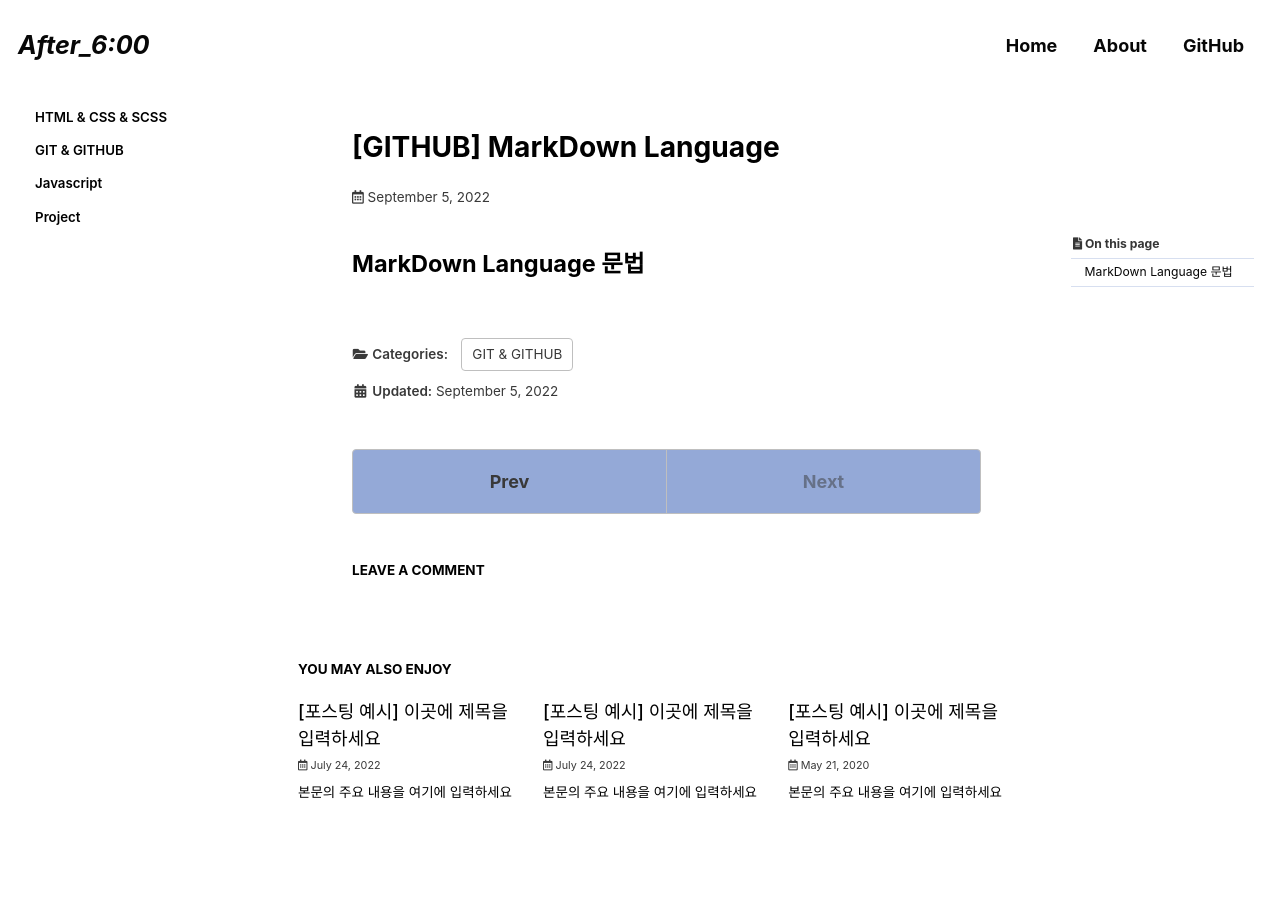
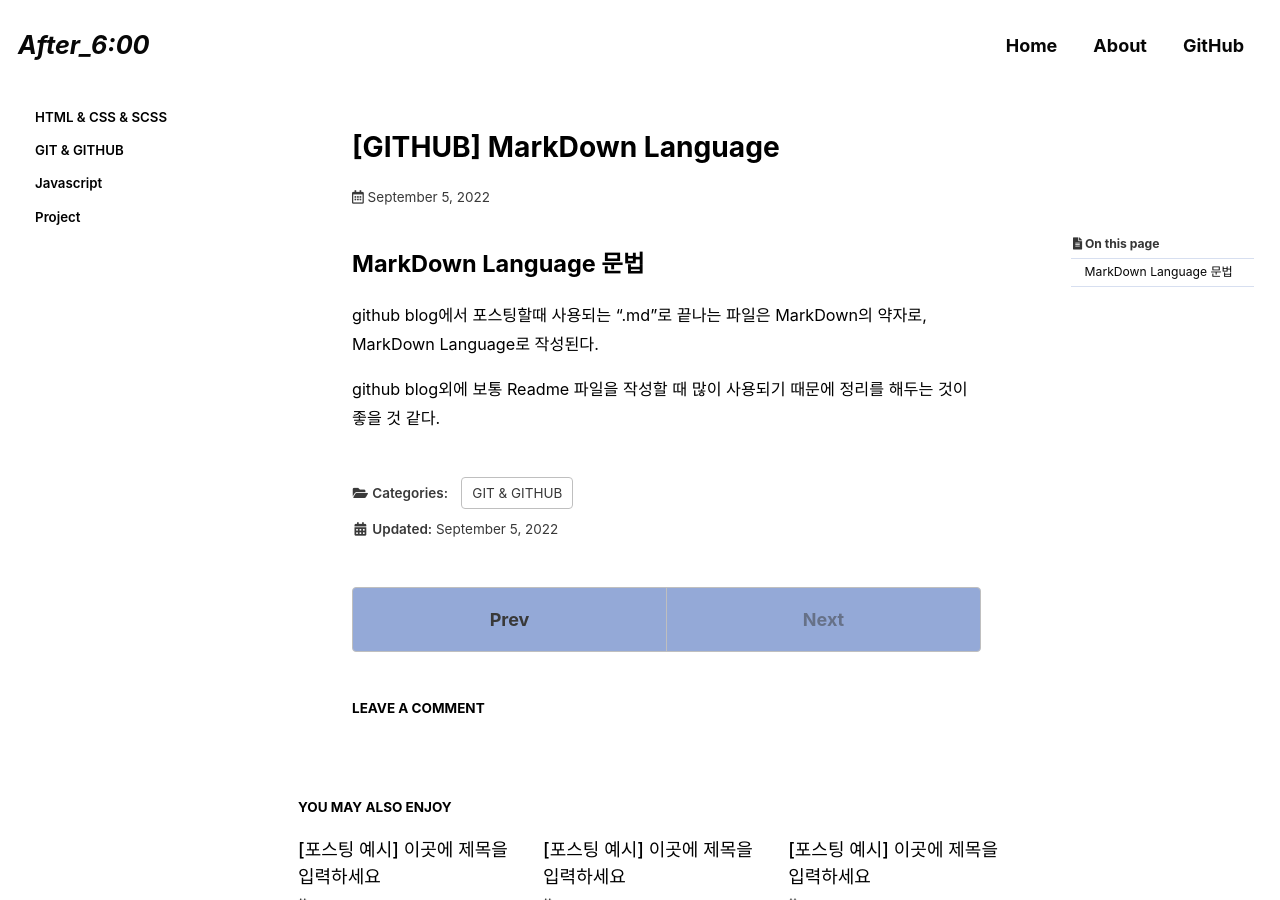
Before and after one commit to Chohyejin53/Chohyejin53.github.io, a Jekyll site: the page built from _posts/2022-09-05-categories-markdown_language.md, in a window 1280 px wide and 900 px high. Built offline with Jekyll 4.4.1, drawn with Linux system fonts in a browser that asks for light colours; cached includes are drawn as plain includes; some web fonts are replaced; comment, search, counter and statistics services are not loaded.

Commit message:
nav link modify

```diff
--- a/_posts/2022-09-05-categories-markdown_language.md
+++ b/_posts/2022-09-05-categories-markdown_language.md
@@ -7,7 +7,7 @@ categories:
 tags:
   - [github, markdown]
 
-permalink: /GIT & GITHUB/markdown_language/
+permalink: /GIT&GITHUB/markdown_language/
 
 toc: true
 toc_sticky: true
@@ -17,3 +17,8 @@ last_modified_at: 2022-09-05
 ---
 
 ##  MarkDown Language 문법
+
+github blog에서 포스팅할때 사용되는 ".md"로 끝나는 파일은
+MarkDown의 약자로, MarkDown Language로 작성된다.
+
+github blog외에 보통 Readme 파일을 작성할 때 많이 사용되기 때문에 정리를 해두는 것이 좋을 것 같다.
```
Also changed, not shown: _pages/categories/category-GIT&GITHUB.md (renamed from _pages/categories/category-GIT & GITHUB.md, +1 -1 lines).
